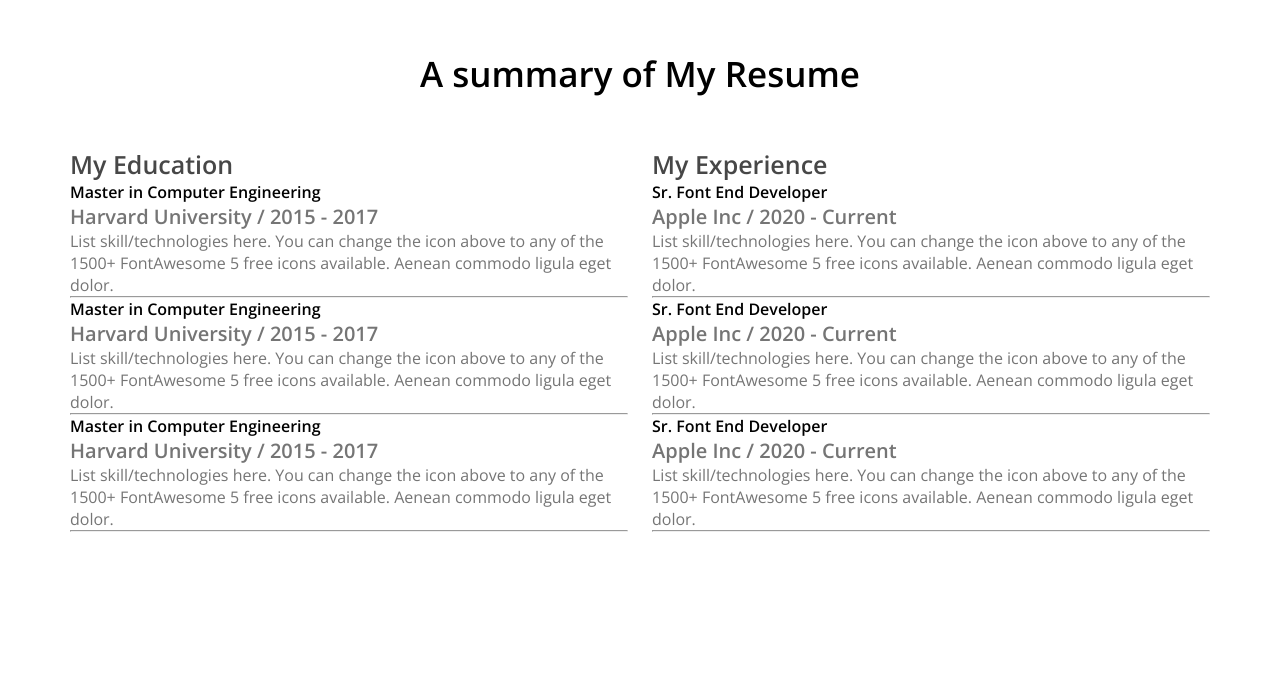
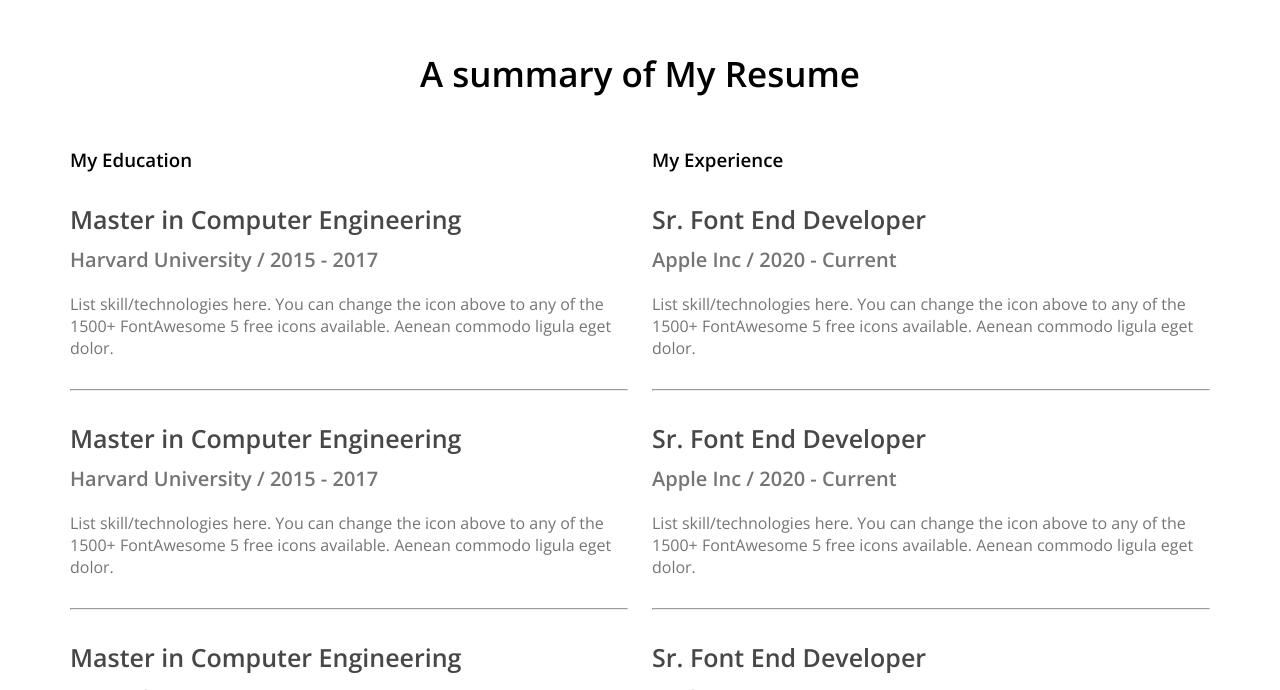
Before and after one commit to shinjons99/my-portfolio, a plain HTML site: page index.html in a window 1280 px wide. Shown: the part 2110-2800 px from the top of the page. Before the commit the page ends 2642 px from the top, so only its background shows below. Drawn offline with nearby package versions, Linux system fonts and the light colour scheme.

Commit message:
after summary

```diff
--- a/index.html
+++ b/index.html
@@ -24,7 +24,7 @@
                 <h3 class="banner-sub-title">Hi, I am</h3>
                 <h1 class="banner-title">Md.Afraem</h1>
                 <p class="banner-description">Shot what able cold new see hold.Friendly as an betrayed formerly he. Morning because as to society behaved moments.</p>
-                <button class="btn-primary">Download CV</button>
+                <button class="btn-primary"><i class="fa-regular fa-download"></i>Download CV</button>
             </div>
             <img src="/images/hardy.png" alt="hardy">
 
@@ -108,7 +108,7 @@
                         <p class="description">List skill/technologies here. You can change the icon above
                             to any of the 1500+ FontAwesome 5 free icons available. Aenean commodo ligula eget dolor.</p>
                     </div>
-                    <hr>
+
                 </div>
 
                 <div>
@@ -133,10 +133,11 @@
                             <p class="description">List skill/technologies here. You can change the icon above
                                 to any of the 1500+ FontAwesome 5 free icons available. Aenean commodo ligula eget dolor.</p>
                             </div>
-                            <hr>
                 </div>
             </div>
-
+            <div class="resume-button">
+            <button class="btn-primary">Download CV</button>
+        </div>
         </section>
     </main>
     <footer>
--- a/styles/portfolio.css
+++ b/styles/portfolio.css
@@ -128,16 +128,26 @@ main {
   display: flex;
   gap: 24px;
 }
-.resume-title{
+.resume-item{
+  margin-top: 30px;
+  margin-bottom: 30px;
+}
+.resume .title{
   font-weight: 700;
   font-size: 25px;
   color: #474747;
+  margin-bottom: 10px;
 }
 .resume .sub-title{
   color: #757575;
   font-weight: 600;
   font-size: 20px;
+  margin-bottom: 20px;
 }
 .resume .description{
   color: #757575;
 }
+.resume-button{
+  margin-top: 50px;
+  text-align: center;
+}
```
